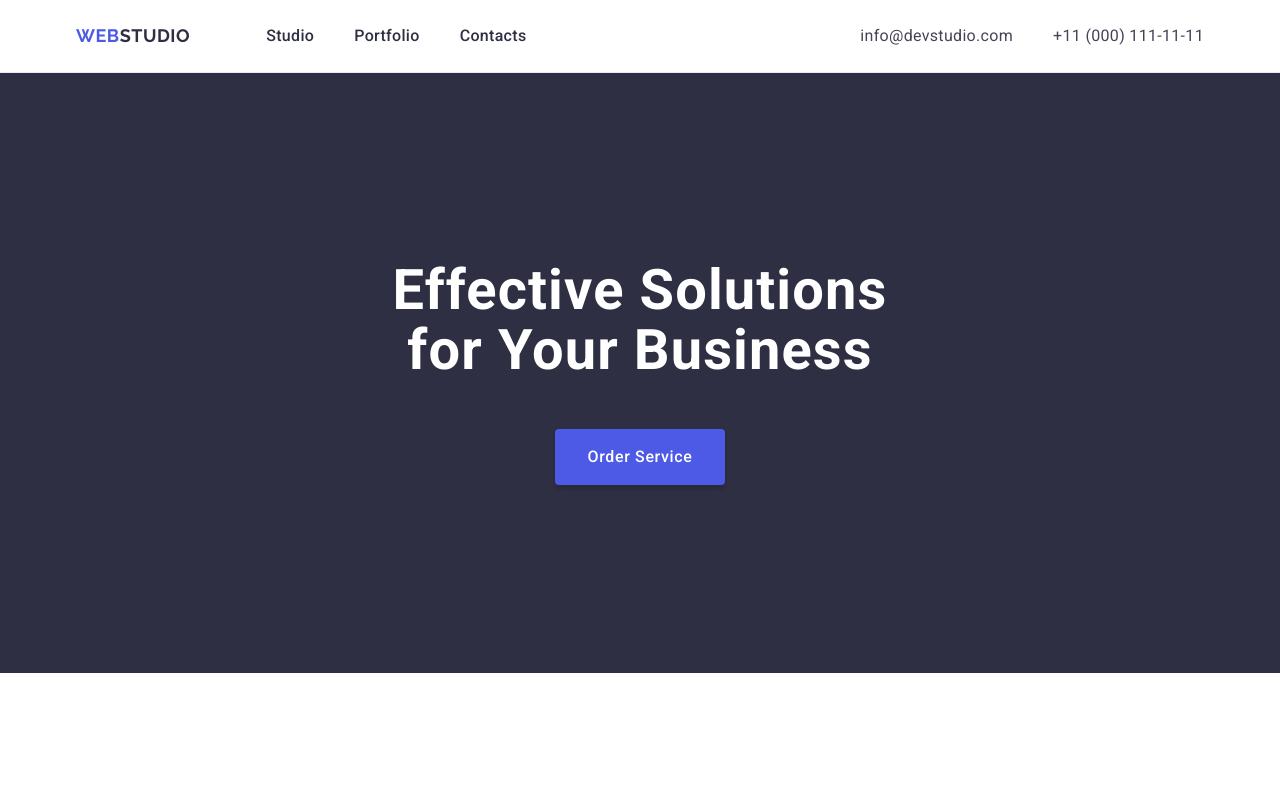
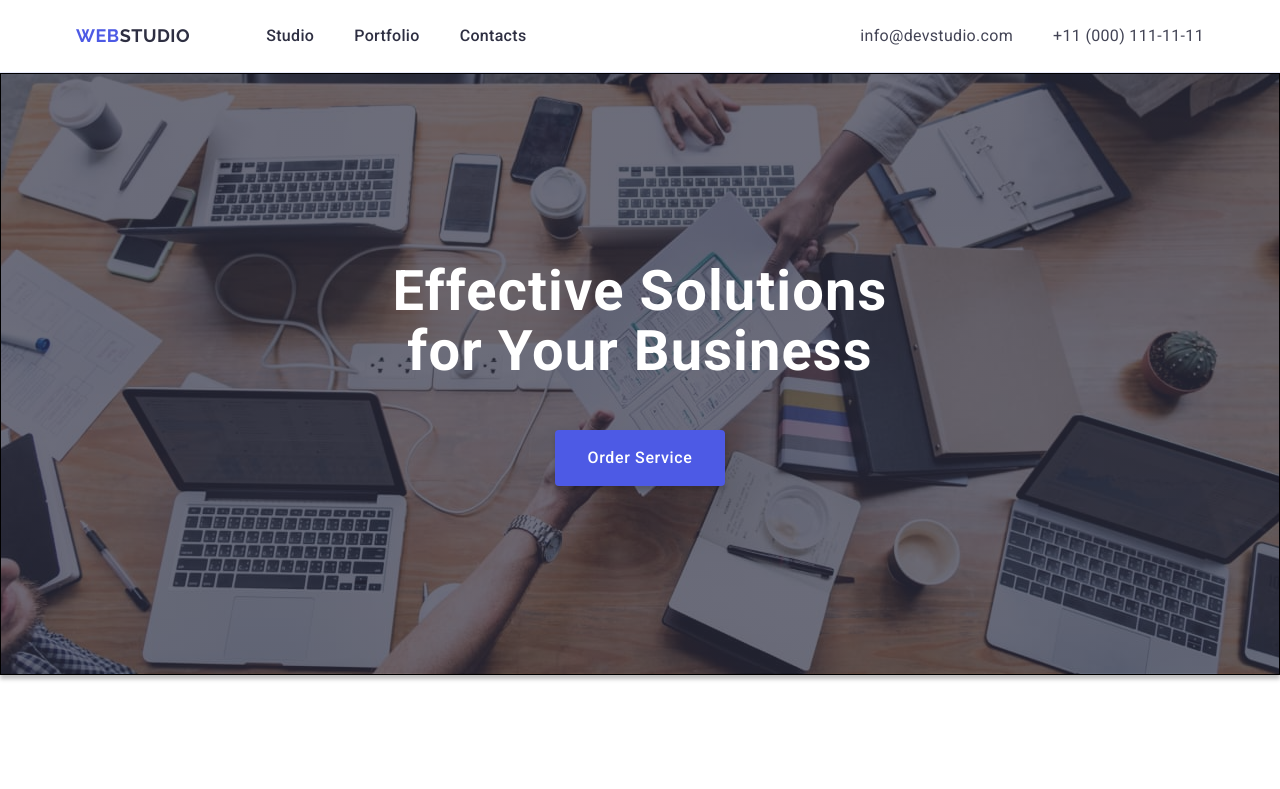
Before and after one commit to dima23lit/goit-markup-hw-04, a plain HTML site: page index.html in a window 1280 px wide. Shown: the top 789 px of the page. Drawn offline with nearby package versions, Linux system fonts and the light colour scheme.

Commit message:
Change CSS, add Hero Image

```diff
--- a/css/styles.css
+++ b/css/styles.css
@@ -65,9 +65,18 @@ img {
 }
 
 .section-one {
-  background-color: #2e2f42;
+  box-shadow: 0 4px 4px 0 rgba(0, 0, 0, 0.25);
+  background-image: linear-gradient(
+      rgba(46, 47, 66, 0.7),
+      rgba(46, 47, 66, 0.7)
+    ),
+    url("../images/people-office1.jpg");
+  background-repeat: no-repeat;
+  background-position: center;
+  background-size: cover;
   padding-top: 188px;
   padding-bottom: 188px;
+  border: 1px solid #000;
 }
 
 /* header */
```
Also changed, not shown: images/people-office1.jpg (added).
